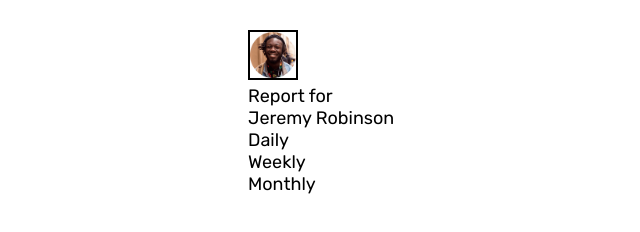
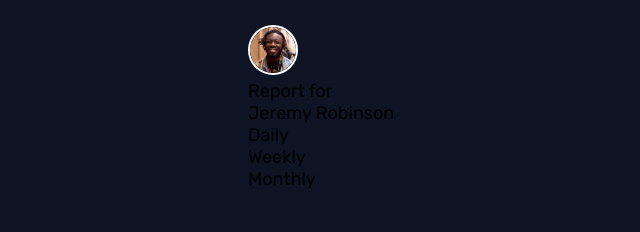
Before and after one commit to Erick559/time-tracker, a plain HTML site: page index.html in a window 1280 px wide. Shown: the top 232 px of the page, without its empty margins (252-892 px from the left). Drawn offline with Linux system fonts and the light colour scheme.

Commit message:
feat: Style the user image.

```diff
--- a/style.css
+++ b/style.css
@@ -1,6 +1,6 @@
 @import url('https://fonts.googleapis.com/css2?family=Rubik:ital,wght@0,300..900;1,300..900&display=swap');
 :root{
-    --primar-bg-color:hsl(226, 43%, 10%);
+    --primary-bg-color:hsl(226, 43%, 10%);
     --font-pcolor:hsl(0, 0%, 100%);
     --font-scolor:hsl(235, 45%, 61%);
 
@@ -23,7 +23,8 @@ body{
     height:100vh;
     display:flex;
     justify-content: center;
-    padding:var(--spacing-xl);
+    padding:var(--spacing-lg);
+    background: var(--primary-bg-color);
 }
 
 .cards{
@@ -33,7 +34,8 @@ body{
 }
 
 .card-header img{
-    border:2px solid black;
+    border:2px solid var(--font-pcolor);
     width:50px;
     height: 50px;
+    border-radius: 50%;
 }
```
